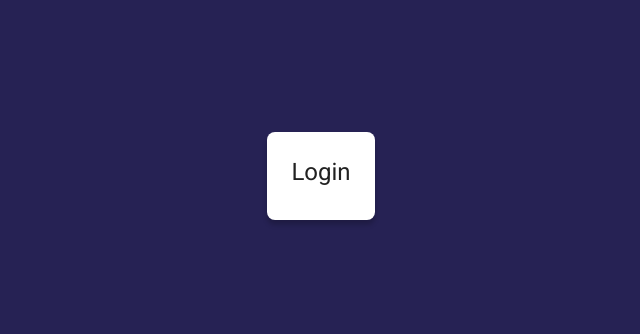
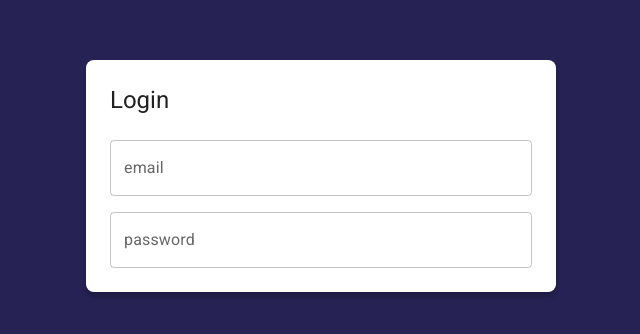
Before and after one commit to lauraportillo/journal-app, a React (Vite) app: page /auth/login in a window 1280 px wide. Shown: the part 224-558 px from the top of the page, without its empty margins (319-959 px from the left). Built offline with nearby package versions, Linux system fonts and the light colour scheme.

Commit message:
add a form in login page

```diff
--- a/src/auth/pages/LoginPage.jsx
+++ b/src/auth/pages/LoginPage.jsx
@@ -1,4 +1,4 @@
-import { Grid, Typography } from '@mui/material';
+import { Grid, TextField, Typography } from '@mui/material';
 
 export const LoginPage = () => {
   return (
@@ -28,6 +28,17 @@ export const LoginPage = () => {
           <Typography variant="h5" sx={{ mb: 1 }}>
             Login
           </Typography>
+          <form>
+            <Grid container>
+              <Grid item xs={12} sx={{ mt: 2 }}>
+                <TextField label="email" type="email" placeholder="email@google.com" fullWidth />
+              </Grid>
+
+              <Grid item xs={12} sx={{ mt: 2 }}>
+                <TextField label="password" type="password" placeholder="password" fullWidth />
+              </Grid>
+            </Grid>
+          </form>
         </Grid>
       </Grid>
     </>
```
